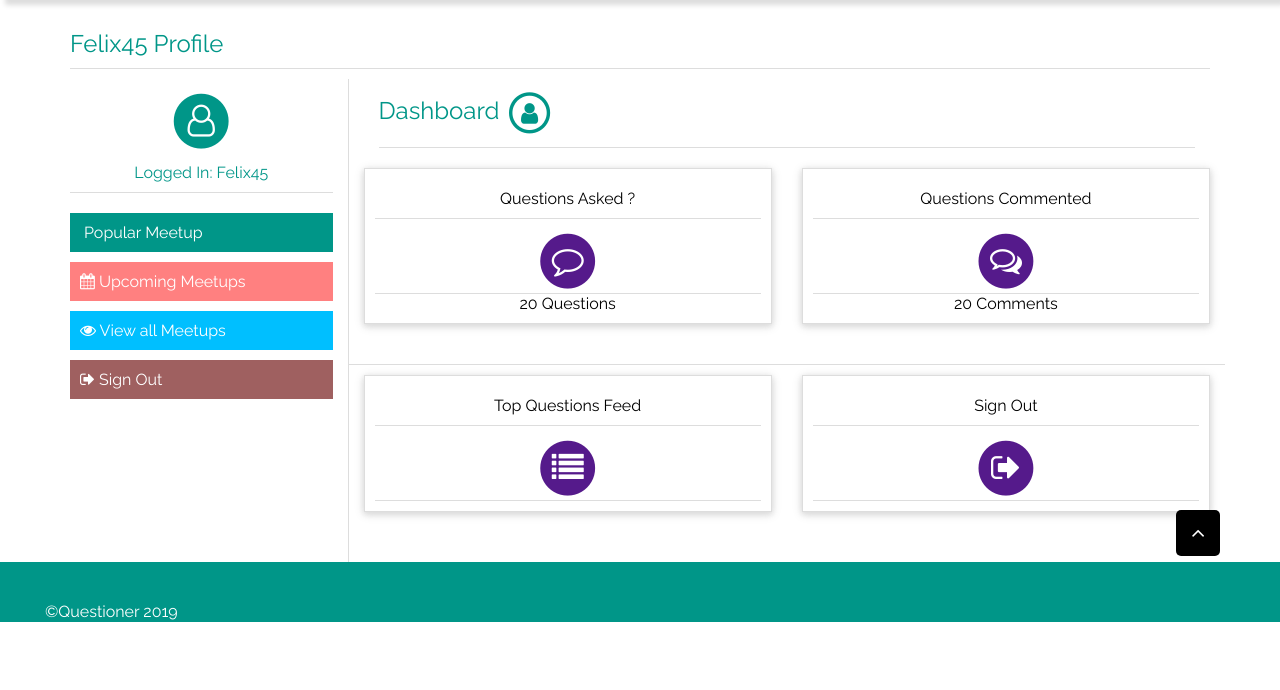
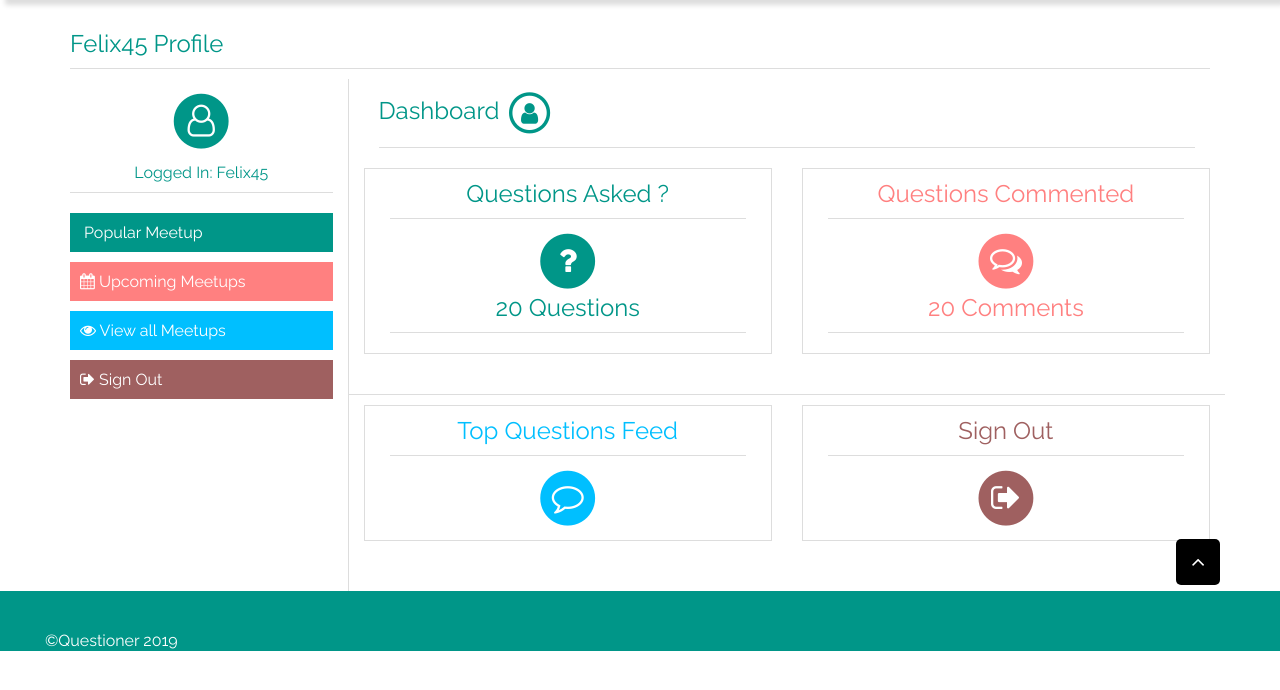
Before and after one commit to Felix45/Questioner, a Python web app: template UI/templates/profile.html in a window 1280 px wide. Shown: the part 71-761 px from the top of the page. Run offline with Jinja, Linux system fonts and the light colour scheme; the template is opened without the code that fills it, so the values that code supplies are empty.

Commit message:
[feature #162970914] Added styling the user profile dashboard page

```diff
--- a/UI/static/styles/style.css
+++ b/UI/static/styles/style.css
@@ -73,6 +73,9 @@
 .success{
 		background-color: #009688;
 }
+.success-text{
+	    color: #009688;
+}
 .danger{
 		background-color: #ff8080;
 }
@@ -83,8 +86,14 @@
 .info{
 		background-color: #00bfff;
 }
+.info-text{
+	color: #00bfff;
+}
 .warning{
 		background-color: #9f6060;
+}
+.warning-text{
+		color: #9f6060;
 }
 .divider{
 		border-bottom:1px solid #ddd;
@@ -153,7 +162,7 @@
 .block{
 	display: block;
 }
-.no-box-shadow{
+.no-box-shadow , .cards.user{
 	-moz-box-shadow: none;
 	-webkit-box-shadow: none;
 	box-shadow: none;
--- a/UI/templates/profile.html
+++ b/UI/templates/profile.html
@@ -103,18 +103,18 @@
 
 					<div class="row">
 						<div class="column-lg-6 column-md-6 column-sm-6 column-xs-6">
-					<div class="cards">
-						<h4 class="center-text" >Questions Asked ?</h4>
+					<div class="cards user">
+						<h2 class="center-text" >Questions Asked ?</h2>
 						<div class="center-text meetup">
 							<a href="">
 								<span class="fa-stack fa-2x">
-										<i class="fa fa-circle fa-stack-2x"></i>
-										<i class="fa fa-comment-o fa-stack-1x fa-inverse"></i>
+										<i class="success-text fa fa-circle fa-stack-2x"></i>
+										<i class="fa fa-question fa-stack-1x fa-inverse"></i>
 								</span>
 							</a>
-							<div class="divider"></div>
+
 							<div class="user-activity">
-								<p>20 Questions</p>
+								<h2>20 Questions</h2>
 							</div>
 						</div>
 
@@ -122,18 +122,18 @@
 				</div>
 
 				<div class="column-lg-6 column-md-6 column-sm-6 column-xs-6">
-					<div class="cards">
-						<h4 class="center-text">Questions Commented</h4>
+					<div class="cards user">
+						<h2 class="danger-text center-text">Questions Commented</h2>
 						<div class="center-text meetup">
 							<a href="">
 								<span class="fa-stack fa-2x">
-										<i class="fa fa-circle fa-stack-2x"></i>
+										<i class="danger-text fa fa-circle fa-stack-2x"></i>
 										<i class="fa fa-comments-o fa-stack-1x fa-inverse"></i>
 								</span>
 							</a>
-							<div class="divider"></div>
+
 							<div class="user-activity">
-								<p>20 Comments</p>
+								<h2 class="danger-text">20 Comments</h2>
 							</div>
 						</div>
 										</div>
@@ -148,32 +148,32 @@
 
 					<div class="row">
 						<div class="column-lg-6 column-md-6 column-sm-6 column-xs-6">
-					<div class="cards">
-						<h4 class="center-text" >Top Questions Feed</h4>
+					<div class="cards user">
+						<h2 class="info-text center-text" >Top Questions Feed</h2>
 						<div class="center-text meetup">
 							<a href="">
 								<span class="fa-stack fa-2x">
-										<i class="fa fa-circle fa-stack-2x"></i>
-										<i class="fa fa-list fa-stack-1x fa-inverse"></i>
+										<i class="info-text fa fa-circle fa-stack-2x"></i>
+										<i class="fa fa-comment-o fa-stack-1x fa-inverse"></i>
 								</span>
 							</a>
-							<div class="divider"></div>
+
 						</div>
 
 					</div>
 				</div>
 
 				<div class="column-lg-6 column-md-6 column-sm-6 column-xs-6">
-					<div class="cards">
-						<h4 class="center-text">Sign Out</h4>
+					<div class="cards user">
+						<h2 class="warning-text center-text">Sign Out</h2>
 						<div class="center-text meetup">
 							<a href="">
 								<span class="fa-stack fa-2x">
-										<i class="fa fa-circle fa-stack-2x"></i>
+										<i class="warning-text fa fa-circle fa-stack-2x"></i>
 										<i class="fa fa-sign-out fa-stack-1x fa-inverse"></i>
 								</span>
 							</a>
-							<div class="divider"></div>
+
 						</div>
 										</div>
 				</div>
```
